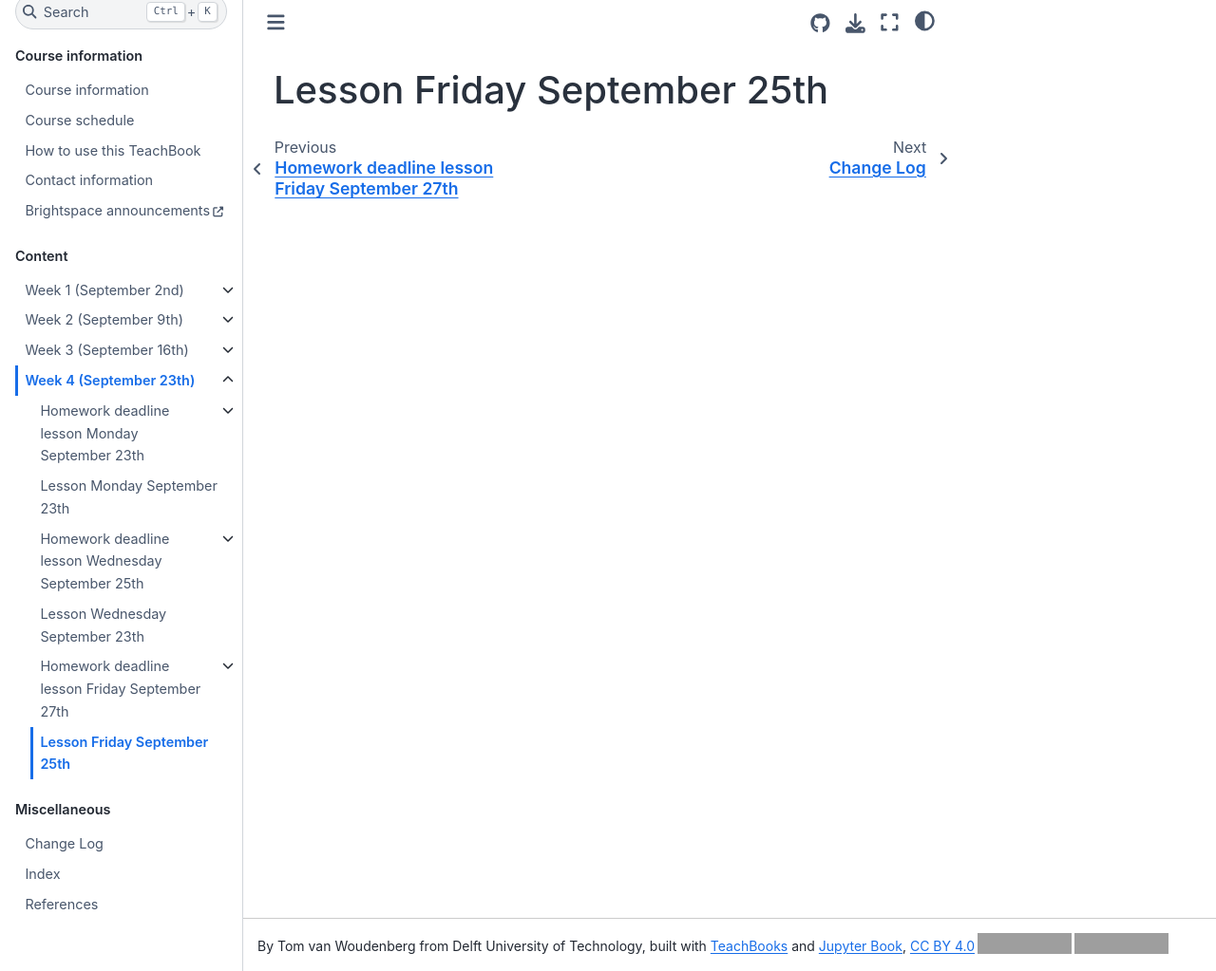
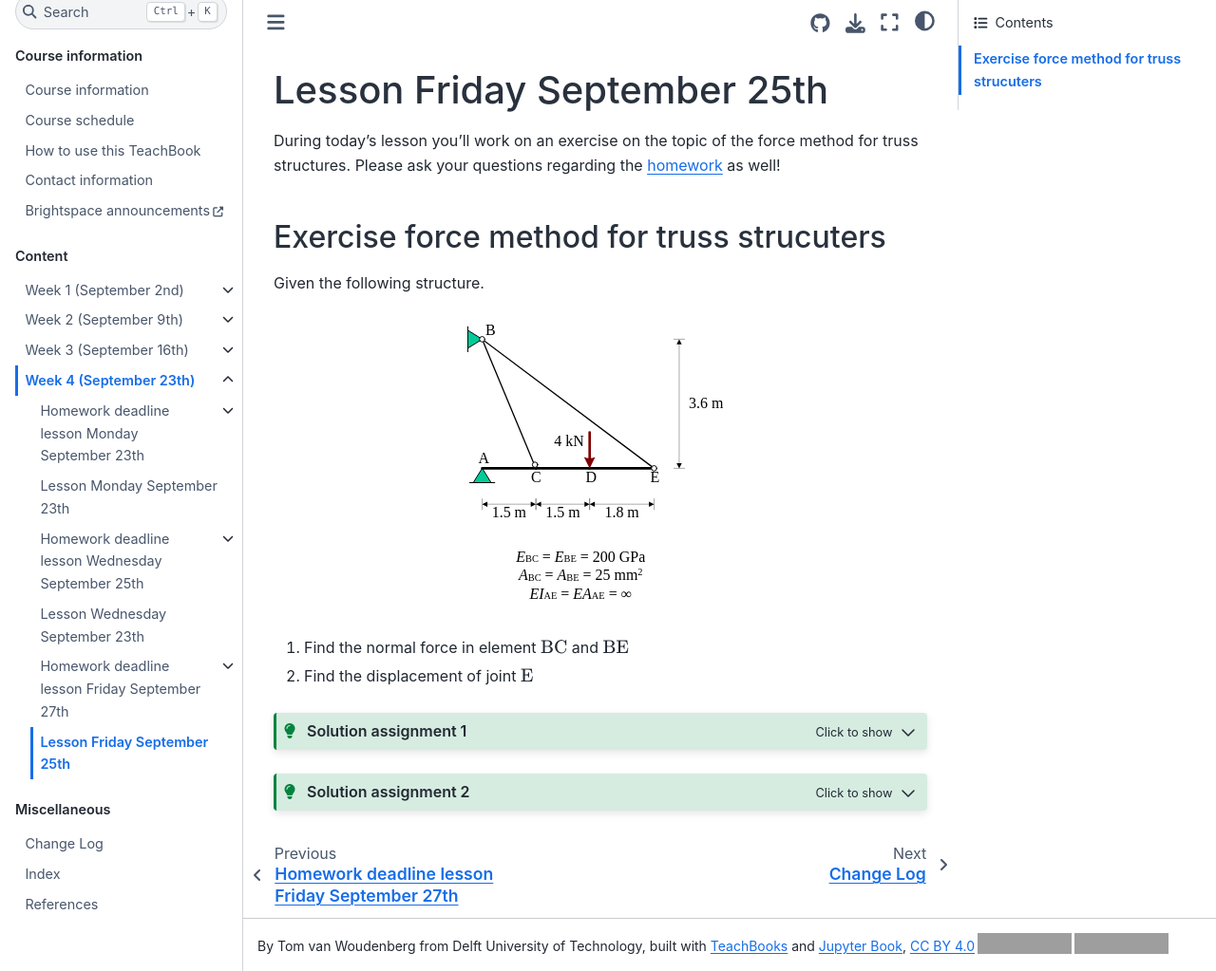
Before and after one commit to TeachBooks/bridging_mechanics, a Jupyter Book: the page built from book/week_4/session_3/intro.md, in a window 1280 px wide and 1023 px high. Shown: the whole window at 95% size. Built offline with Jupyter Book 1.0.4 settings and Sphinx 7.4.7 and the Sphinx Book theme 1.1.4, drawn with Linux system fonts in a browser that asks for light colours; pages that are not in the unit, such as notebooks, are missing from menus; comment, search, counter and statistics services are not loaded; grey boxes are pictures that could not be loaded.

Commit message:
lesson 4.3

`````diff
--- a/book/week_4/session_3/intro.md
+++ b/book/week_4/session_3/intro.md
@@ -1,2 +1,27 @@
 (lesson4.3)=
 # Lesson Friday September 25th
+
+During today's lesson you'll work on an exercise on the topic of the force method for truss structures. Please ask your questions regarding the [homework](homework4.3) as well!
+
+## Exercise force method for truss strucuters
+
+Given the following structure.
+
+```{figure} intro_data/structure.svg
+:align: center
+```
+
+1. Find the normal force in element $\text{BC}$ and $\text{BE}$
+2. Find the displacement of joint $\text{E}$
+
+````{admonition} Solution assignment 1
+:class: tip, dropdown
+
+...
+````
+
+````{admonition} Solution assignment 2
+:class: tip, dropdown
+
+...
+````
`````
Also changed, not shown: book/week_4/session_3/intro_data/structure.svg (added), 1 other file.
